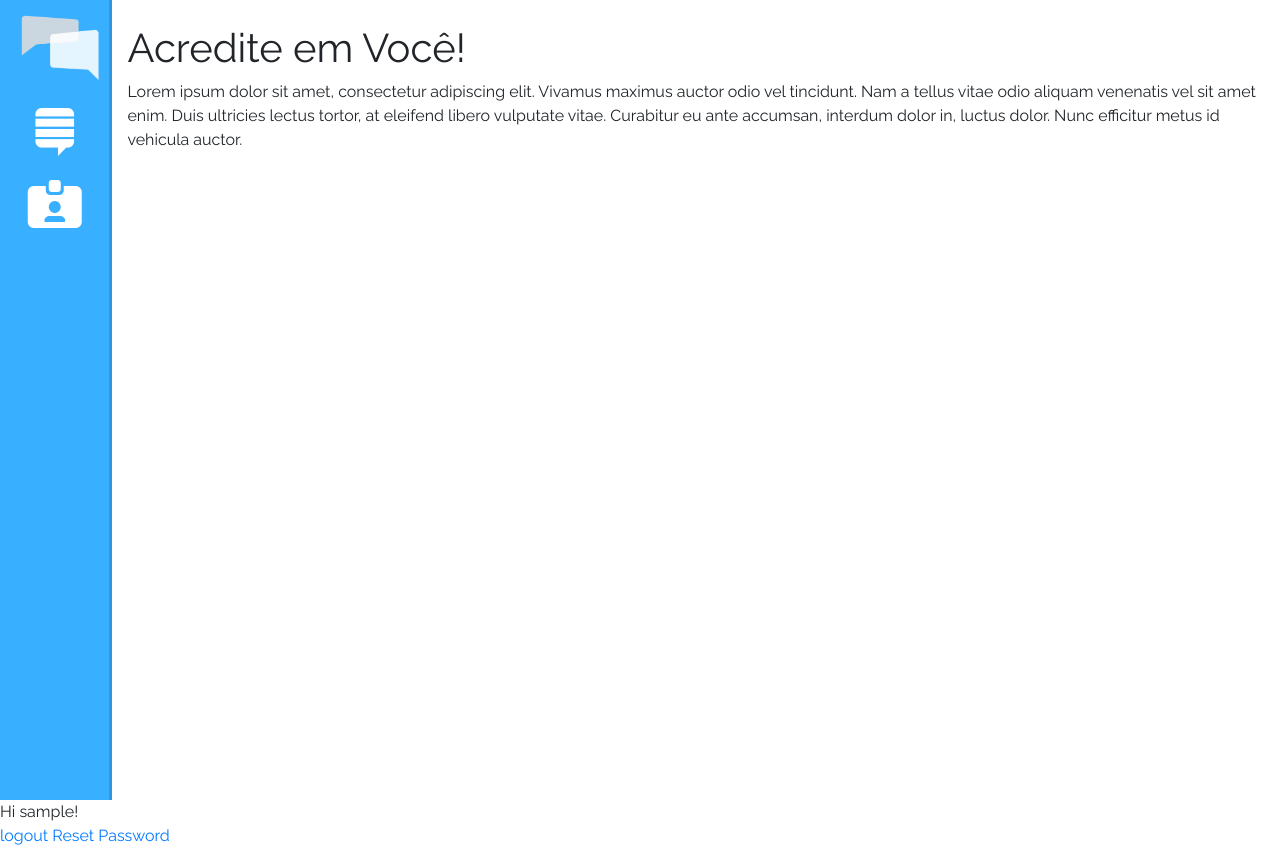
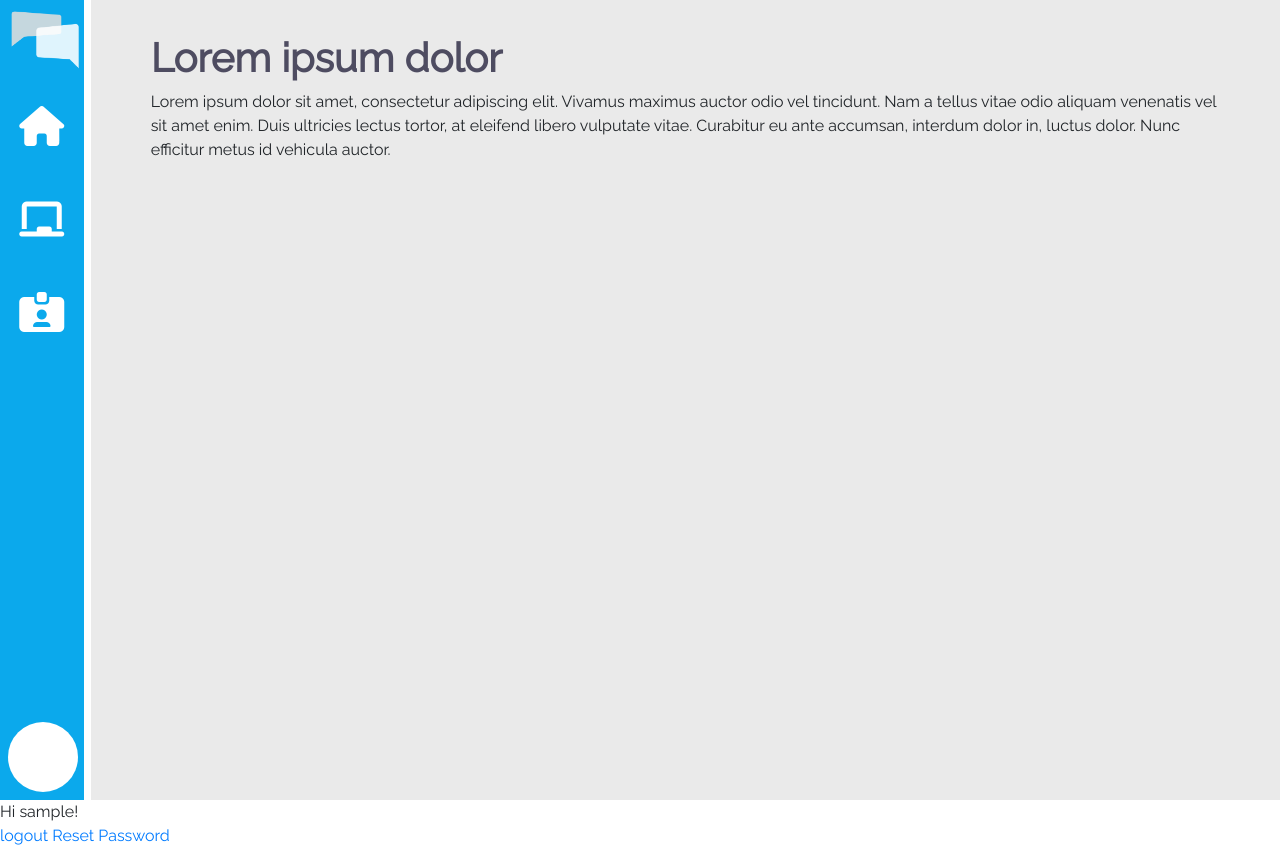
Before and after one commit to Monamello/banco-itens, a Django app: page / in a window 1280 px wide. Run offline with Django 3.2, Linux system fonts and the light colour scheme; the visitor is signed in with stand-in values (Sample User, id 1); some libraries are stand-ins or nearby versions.

Commit message:
ajustes tela de login e base

```diff
--- a/accounts/templates/base.html
+++ b/accounts/templates/base.html
@@ -19,9 +19,7 @@
       align-items: center;
       padding-top: 40px;
       padding-bottom: 40px;
-      background-color: #0069ffa8;
-      z-index: 2;
-      position: absolute;
+      background: url("/static/bg-login.png");
     }
     .form-signin{
       width: 100%;
@@ -61,10 +59,10 @@
       background-color: #78a596;
     }
     .logo-login {
-        width: 300px;
+        width: 400px;
         position: absolute;
         z-index: 99;
-        margin-left: 40%;
+        margin-left: calc(50vw - 180px);
         margin-top: 49px;
     }
     .imagem-profile {
@@ -73,6 +71,9 @@
     height: 180px;
     border-radius: 100%;
     margin: 0 auto;
+    background-size: cover;
+    background-position: center;
+    border: solid #fff;
 }
 /*!
  * Start Bootstrap - Simple Sidebar (https://startbootstrap.com/template-overviews/simple-sidebar)
@@ -121,24 +122,73 @@ body {
   }
 }
 .sidebar-itens {
-      background-color: #39afff !important;
-    border-right: solid 3px #2f84c394 !important;
+    background-color: #0ba9ec !important;
+    border-right: solid 7px #ffffff !important;
     min-width: 50px;
     max-width: 135px;
 }
 .itens-menu {
-    background-color: #39afff !important;
+    background-color: transparent;
+    padding: 26px 0px;
     border: none;
     color: #fff;
     text-align: center;
+    transition: background-color 1s;
 }
+
+.itens-menu:hover {
+    background-color: #00000012;
+    color: #fff;
+}
+.itens-menu:hover i {
+  text-shadow: 0px 3px 5px #00000047;
+}
+
 .icone-menu {
-      font-size: -webkit-xxx-large;
+  transition: text-shadow 0.5s;
+  font-size: 40px;
+}
+.title-page {
+    font-weight: bolder;
+    color: #4e4c61;
+}
+.content-itens{
+  padding: 10px 60px;
 }
   </style>
 </head>
 <body>
   <main>
+    {% load static %}
+    {% if user.is_authenticated %}
+    <div class="d-flex" id="wrapper" style="
+        background-color: #eaeaea;">
+
+        <!-- Sidebar -->
+        <div class="bg-light border-right sidebar-itens" id="sidebar-wrapper">
+          <div class="sidebar-heading" style="padding: 10px;">
+            <img src="{% static "logo-resumida-branca.png" %}" width="70">
+          </div>
+          <div class="list-group list-group-flush">
+            <a href="{% url 'home' %}" class="list-group-item list-group-item-action itens-menu"><i class="fas fa-home icone-menu"></i></a>
+            <a href="{% url 'list_docentes' %}" class="list-group-item list-group-item-action itens-menu"><i class="fas fa-chalkboard icone-menu"></i></a>
+            <a href="{% url 'logout' %}" class="list-group-item list-group-item-action itens-menu"><i class="fas fa-id-card-alt icone-menu"></i></a>
+          </div>
+          <div style="
+              position: absolute;
+              bottom: 0;
+              list-style-type: none;
+              background-color: white;
+              width: 70px;
+              border-radius: 100%;
+              height: 70px;
+              margin: 8px;
+          ">
+
+              </div>
+        </div>
+        <!-- /#sidebar-wrapper -->
+    {% endif %}
     {% block content %}
     {% endblock %}
   </main>
--- a/accounts/templates/home.html
+++ b/accounts/templates/home.html
@@ -2,25 +2,11 @@
 {% load static %}
 {% block content %}
 {% if user.is_authenticated %}
-<div class="d-flex" id="wrapper">
-
-    <!-- Sidebar -->
-    <div class="bg-light border-right sidebar-itens" id="sidebar-wrapper">
-      <div class="sidebar-heading">
-        <img src="{% static "logo-resumida-branca.png" %}" width="80">
-      </div>
-      <div class="list-group list-group-flush">
-        <a href="#" class="list-group-item list-group-item-action itens-menu"><i class="fab fa-stack-exchange icone-menu"></i></a>
-        <a href="#" class="list-group-item list-group-item-action itens-menu"><i class="fas fa-id-card-alt icone-menu"></i></a>
-      </div>
-    </div>
-    <!-- /#sidebar-wrapper -->
-
     <!-- Page Content -->
     <div id="page-content-wrapper">
 
-      <div class="container-fluid">
-        <h1 class="mt-4">Acredite em Você!</h1>
+      <div class="container-fluid content-itens">
+        <h1 class="mt-4 title-page">Lorem ipsum dolor</h1>
         <p>Lorem ipsum dolor sit amet, consectetur adipiscing elit. Vivamus maximus auctor odio vel tincidunt. Nam a tellus vitae odio aliquam venenatis vel sit amet enim. Duis ultricies lectus tortor, at eleifend libero vulputate vitae. Curabitur eu ante accumsan, interdum dolor in, luctus dolor. Nunc efficitur metus id vehicula auctor.</p>
       </div>
     </div>
@@ -33,6 +19,8 @@
     <a href="{% url 'password_change' %}">Reset Password</a>
   </p>
 {% else %}
+
+
 <style>
   /* --------------------------------
 
@@ -1072,7 +1060,7 @@
   .baner-content {
     padding-top: 30vh;
     text-align: center;
-    background-image: url(https://www.insidehighered.com/sites/default/server_files/media/portrait-of-high-school-students-with-teacher-on-campus-picture-id499113171_0.jpg);
+    background-image: url("/static/bg1-landingpage.png");
   }
 
   .baner-content h1 {
@@ -1108,7 +1096,7 @@
     padding-left: 15px;
     padding-right: 15px;
     padding-top: 15vh;
-    background-image: url(https://study.eshipglobal.com/img/StudentsIMG.jpg);
+    background-image: url("/static/bg2-landing.png");
     background-attachment: fixed;
     min-height: 100vh;
     background-size: cover;
@@ -1171,7 +1159,7 @@
 
   .projects-content {
     padding-top: 20vh;
-    background-image: url(http://www.intheblack.com/~/media/intheblack/allimages/taxation/2017/students-tax-tips.jpg);
+    background-image: url("/static/bg-landing3.png");
   }
 
   .projects-content .item img {
@@ -1225,7 +1213,7 @@
     padding-left: 15px;
     padding-right: 15px;
     padding-top: 8vh;
-    background-image: url(http://www.educationusa.be/wp-content/uploads/2015/10/college-classes.jpg);
+    background-image: url("/static/bg-landing3.png");
     background-attachment: fixed;
     min-height: 100vh;
     background-size: cover;
@@ -1721,20 +1709,16 @@
 </style>
 <script src="https://cdnjs.cloudflare.com/ajax/libs/modernizr/2.8.3/modernizr.js" integrity="sha256-ffw+9zwShMev88XNrDgS0hLIuJkDfXhgyLogod77mn8=" crossorigin="anonymous"></script>
 <script src="https://cdnjs.cloudflare.com/ajax/libs/jquery/3.4.1/jquery.js" integrity="sha256-WpOohJOqMqqyKL9FccASB9O0KwACQJpFTUBLTYOVvVU=" crossorigin="anonymous"></script>
-
 <div class="parallax-content baner-content" id="home">
     <div class="container">
         <div class="first-content">
-            <img src="{% static "logo-colorida.png" %}"  class="logo-landing">
-              <img src="{% static "fiesc-footer.png" %}"  class="logo-landing">
+            <img src="{% static "logo_blue.png" %}"  class="logo-landing">
             <div class="primary-button">
                 <a href="{% url 'login' %}">Acessar</a>
             </div>
         </div>
     </div>
 </div>
-
-
 <div class="service-content" id="services">
     <div class="container">
         <div class="row">
@@ -1789,10 +1773,8 @@
         </div>
     </div>
 </div>
-
-
-        </div>
-    </div>
+</div>
+</div>
 </div>
 <script>
   /*!
```
Also changed, not shown: accounts/templates/registration/login.html (+30 -4 lines), accounts/templates/users.html (+11 -1 lines), static/bg-landing3.png (added), static/bg-login.png (added), static/bg1-landingpage.png (added), static/bg2-landing.png (added), static/itens.png (added), static/logo-branca-new.png (added), static/logo_blue.png (added).
